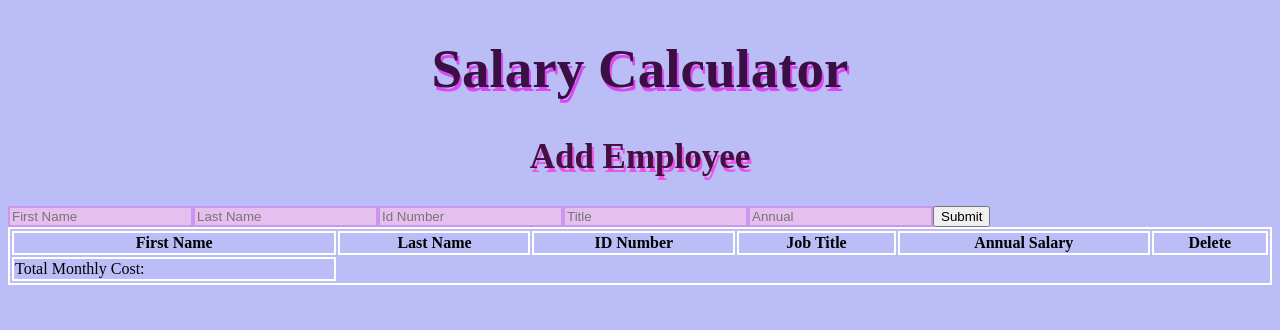
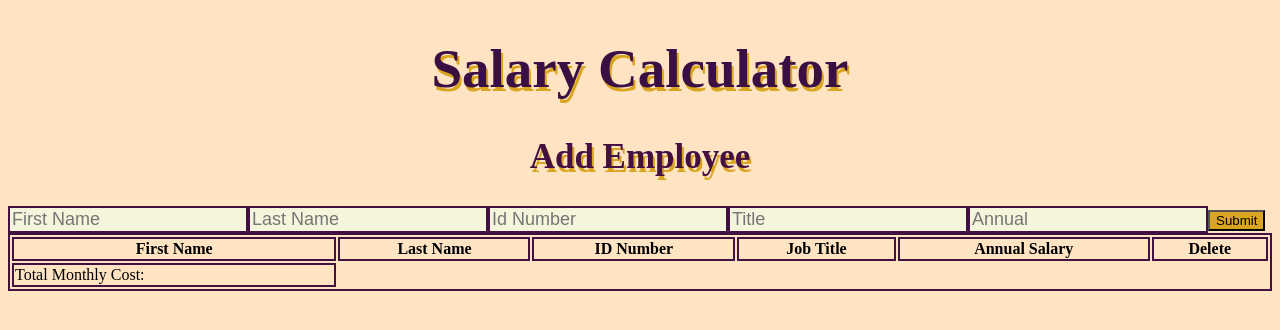
Before and after one commit to Fatuma2117/weekend-jquery-salary-calculator., a plain HTML site: page index.html in a window 1280 px wide. Drawn offline with Linux system fonts and the light colour scheme.

Commit message:
deleteButton  and added css colors

```diff
--- a/index.html
+++ b/index.html
@@ -34,7 +34,7 @@
       <input class = "tableInputs"id="idInput" placeholder="Id Number"></input>
       <input class = "tableInputs"id="titleInput" placeholder="Title"></input>
       <input class = "tableInputs"id="annualInput" placeholder="Annual"></input>
-      <button id="submitEmployee"> Submit </button>
+      <button class = "submit" id="submitEmployee"> Submit </button>
       <!-- <td><button id="deleteButton"> Delete </button></td> -->
     </tbody>
     <tfoot>
--- a/salary.js
+++ b/salary.js
@@ -15,7 +15,7 @@ let employee = []
 function readyNow() {
     $('#submitEmployee').on('click', addNewEmployee)
     // addDeleteButton();
-    $(document).on('click','.deleteEmployee',addDeleteButton)
+    $(document).on('click','.deleteButton',addDeleteButton)
 }
 function addNewEmployee() {
     // console.log('working?')
@@ -46,8 +46,6 @@ function addNewEmployee() {
     $("#annualInput").val('');
 
     calculateTotalMonthly();
-    // addDeleteButton();
-    // $('#deleteButton').on('click','.tableBody',addDeleteButton)
 }
 
 function calculateTotalMonthly() {
@@ -59,18 +57,19 @@ function calculateTotalMonthly() {
        monthlyTotal += Number(employee[i].annualInput/12)
        if(monthlyTotal >= 20000) {
         $("#totalMonthlyOut").css('color','red');
-        console.log('conditional is working')
+        // console.log('conditional is working')
        }
     }
 // console.log(monthlyTotal)    // display calculateTotalMonthly
 let outPut = $('#totalMonthlyOut')
 outPut.empty();
 outPut.append(Number(monthlyTotal))
-console.log(monthlyTotal)
+// console.log(monthlyTotal)
 
 }
+
+
 function addDeleteButton(){
-// console.log('delete button connected to functions?')
-$(this).remove()
-
+console.log('delete button connected to functions?')
+$(this).closest('tr').remove()
 }
--- a/style.css
+++ b/style.css
@@ -1,37 +1,41 @@
 
 body{
-background-color: #bbbdf7;
-border: rgb(236, 18, 18);
+background-color: bisque;
+
 }
 
 h1{
     text-align: center;
     color: rgb(58, 15, 68);
-    text-shadow: 2px 4px #dd47f4;
+    text-shadow: 2px 4px goldenrod;
     font-size: 55px;
 }
 h2{
     text-align: center;
     color:  rgb(68, 15, 65);
-    text-shadow: 2px 4px #ec53e4;
+    text-shadow: 2px 4px goldenrod;
     font-size: 35px;
 }
 
 .tableBody{
-    background-color: rgb(220, 195, 233);
+    background-color: beige;
     font-size: 20px;
 }
 
 table, th, td{
-    border: 2px solid white;
+    border: 2px solid rgb(68, 15, 65);
   }
   table {
     width: 100%;
   }
 
 .tableInputs{
-border:rgb(202, 150, 239) 2px solid ;
- background-color:rgb(229, 191, 238);
+border: rgb(68, 15, 65) 2px solid ;
+ background-color:beige;
 width: auto;
+font-size: 18px ;
 
 }
+.submit{
+background-color: goldenrod;
+}
```
